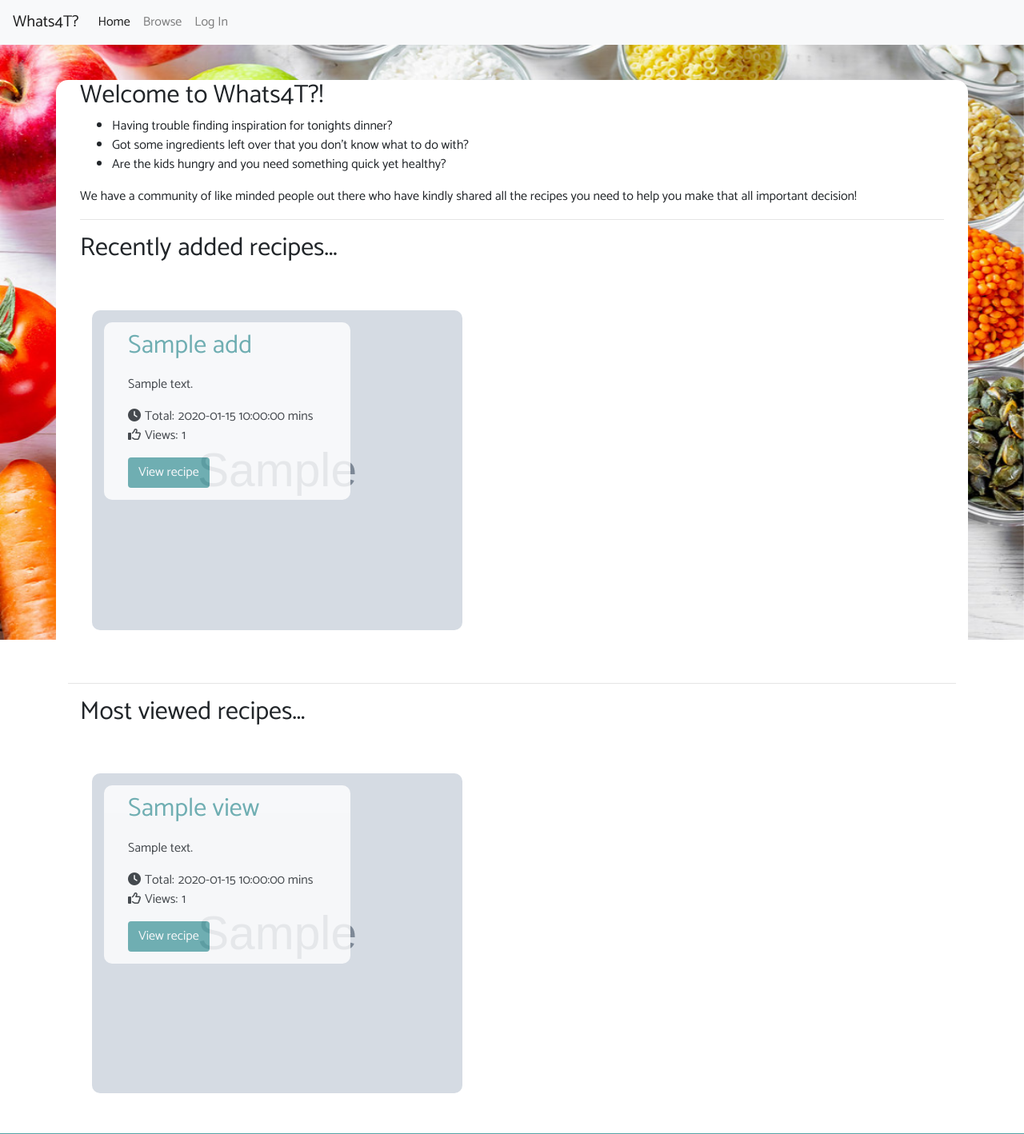
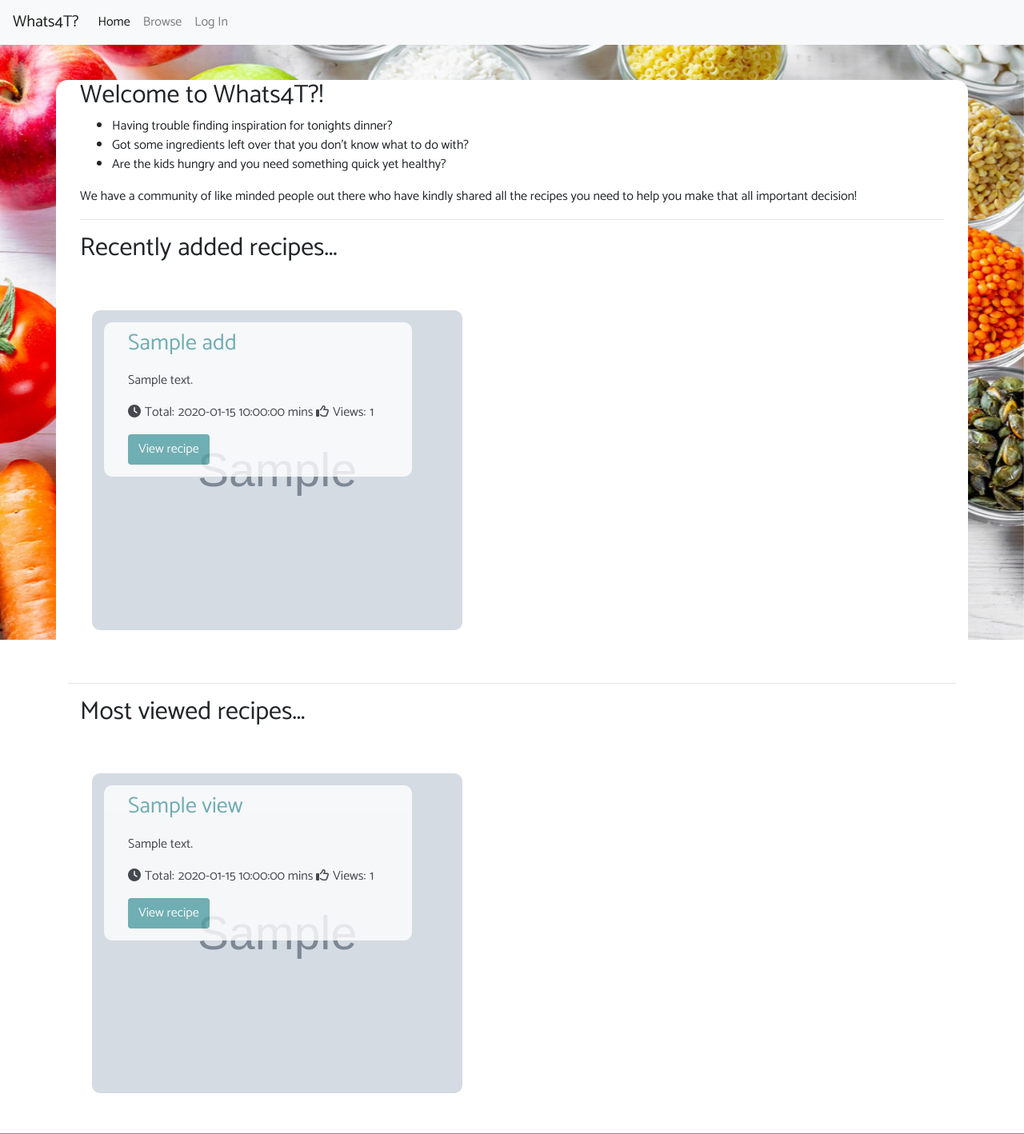
Before and after one commit to Joojoobee87/Whats4T, a Python web app: template templates/index.html in a window 1280 px wide. Shown: the top 1418 px of the page at 80% size. Run offline with Jinja, Linux system fonts and the light colour scheme; the template is opened without the code that fills it: most values are stand-ins (such as "Sample title", 1, 10 or a date in 2020); grey boxes marked "Sample" are stand-in pictures; some libraries are stand-ins or nearby versions; some web fonts are replaced.

Commit message:
changed h2 to h3 and changed recipe-inset to col width 10

```diff
--- a/templates/index.html
+++ b/templates/index.html
@@ -23,10 +23,10 @@
         <div class="col-md-5 col-lg-5 browse-recipe">
             <div class="col-md-12 col-lg-12 browse-recipe-column">
                 <img class="recipe-image" src="{{ add.image }}" alt="recipe image">
-                <div class="browse-recipe-inset col-md-8 col-lg-8">
+                <div class="browse-recipe-inset col-md-10 col-lg-10">
                     <div class="col-md-12 col-lg-12">
-                        <h2 class="browse-recipe-title">{{ add.title }}</h2>
-                        <p class="browse-recipe-summary"> {{ add.summary }} </p>
+                        <h3 class="browse-recipe-title">{{ add.title }}</h2>
+                        <p class="browse-recipe-summary">{{ add.summary }}</p>
                     </div>
                     <div class="col-md-12 col-lg-12">
                         <i class="fas fa-clock"></i><span class="icon-label">Total:</span><span class="icon-content">{{ add.total_time }} mins</span>
@@ -57,9 +57,9 @@
         <div class="col-md-5 col-lg-5 browse-recipe">
             <div class="col-md-12 col-lg-12 browse-recipe-column">
                 <img class="recipe-image" src="{{ view.image }}" alt="recipe image">
-                <div class="browse-recipe-inset col-md-8 col-lg-8">
+                <div class="browse-recipe-inset col-md-10 col-lg-10">
                     <div class="col-md-12 col-lg-12">
-                        <h2 class="browse-recipe-title">{{ view.title }}</h2>
+                        <h3 class="browse-recipe-title">{{ view.title }}</h2>
                         <p class="browse-recipe-summary"> {{ view.summary }} </p>
                     </div>
                     <div class="col-md-12 col-lg-12">
```
